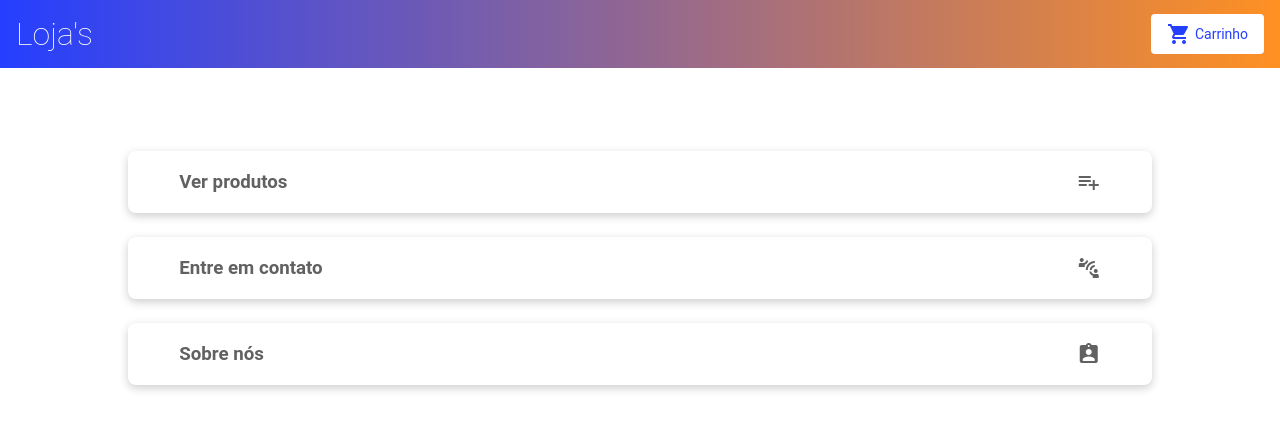
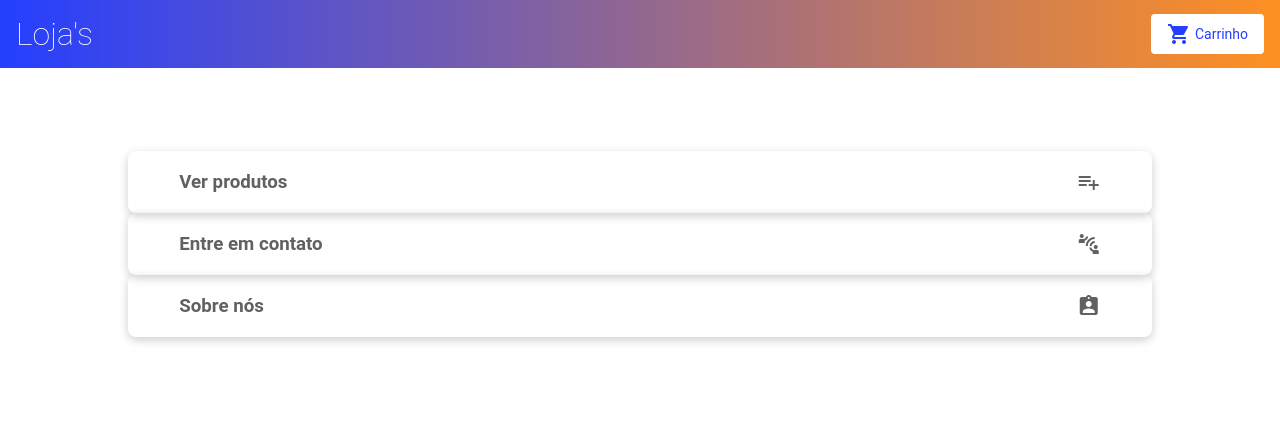
Before and after one commit to silva-eduardrs/silva-eduardrs-angular-contato-demo, an Angular app: page /home in a window 1280 px wide. Shown: the top 430 px of the page. Built offline with nearby package versions, Linux system fonts and the light colour scheme.

Commit message:
comunicação entre componentes

```diff
--- a/src/app/home/home.component.html
+++ b/src/app/home/home.component.html
@@ -1,14 +1,19 @@
 <div class="home">
-  <div class="card" [routerLink]="['/listagem-produto']">
-    <h3>Ver produtos</h3>
-    <span class="material-icons"> playlist_add </span>
-  </div>
-  <div class="card" [routerLink]="['/contato']">
-    <h3>Entre em contato</h3>
-    <span class="material-icons"> connect_without_contact </span>
-  </div>
-  <div class="card indisponivel">
-    <h3>Sobre nós</h3>
-    <span class="material-icons"> assignment_ind </span>
-  </div>
+  <app-card
+    [tituloCard]="'Ver produtos'"
+    [icone]="'playlist_add'"
+    (cardSelecionado)="clickCard($event)"
+  ></app-card>
+
+  <app-card
+    [tituloCard]="'Entre em contato'"
+    [icone]="'connect_without_contact'"
+    (cardSelecionado)="clickCard($event)"
+  ></app-card>
+
+  <app-card
+    [tituloCard]="'Sobre nós'"
+    [icone]="'assignment_ind'"
+    (cardSelecionado)="clickCard($event)"
+  ></app-card>
 </div>
--- a/src/app/home/home.component.ts
+++ b/src/app/home/home.component.ts
@@ -1,12 +1,29 @@
-import { Component, OnInit } from '@angular/core';
+import { AfterViewInit, Component, OnInit, ViewChild } from '@angular/core';
+import { CardComponent } from '../shared/components/card/card.component';
 
 @Component({
   selector: 'app-home',
   templateUrl: './home.component.html',
   styleUrls: ['./home.component.css'],
 })
-export class HomeComponent implements OnInit {
+export class HomeComponent implements OnInit, AfterViewInit {
+  @ViewChild(CardComponent) card: CardComponent;
+
   constructor() {}
 
-  ngOnInit() {}
+  ngOnInit() {
+    console.log('ngOnInit');
+    console.log('card: ', this.card);
+  }
+
+  ngAfterViewInit() {
+    console.log('ngAfterViewInit');
+    console.log('card: ', this.card);
+    //this.card.clickCard();
+  }
+
+  clickCard(event = 'default') {
+    console.log(event);
+    window.alert('clickCard');
+  }
 }
--- a/src/app/shared/components/card/card.component.html
+++ b/src/app/shared/components/card/card.component.html
@@ -1,4 +1,4 @@
-<div class="card indisponivel" (click)="clickCard()">
-  <h3>Sobre nós</h3>
-  <span class="material-icons"> assignment_ind </span>
+<div class="card" (click)="clickCard()">
+  <h3>{{ tituloCard }}</h3>
+  <span class="material-icons"> {{ icone }} </span>
 </div>
--- a/src/app/shared/components/card/card.component.ts
+++ b/src/app/shared/components/card/card.component.ts
@@ -3,17 +3,19 @@ import { Component, EventEmitter, Input, OnInit, Output } from '@angular/core';
 @Component({
   selector: 'app-card',
   templateUrl: './card.component.html',
-  styleUrls: ['./card.component.css']
+  styleUrls: ['./card.component.css'],
 })
 export class CardComponent implements OnInit {
   @Input() tituloCard: string;
   @Input() icone: string;
   @Output() cardSelecionado: EventEmitter<any> = new EventEmitter();
 
-  constructor() { }
+  constructor() {}
 
   ngOnInit(): void {}
 
-  clickCard() {}
-
+  clickCard() {
+    console.log('clickCard');
+    this.cardSelecionado.emit(this.tituloCard);
+  }
 }
```
